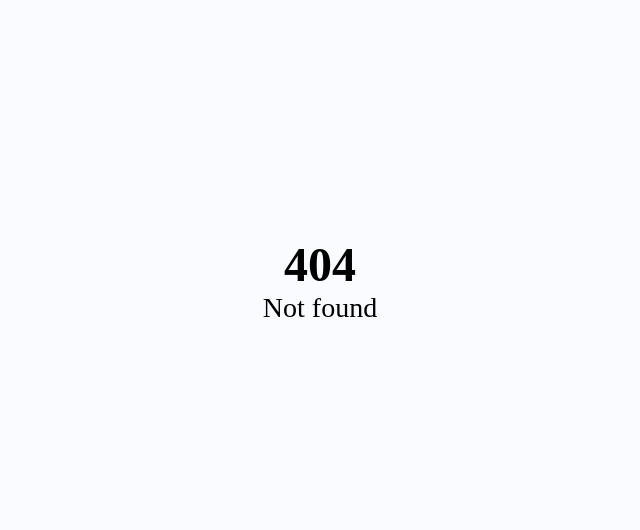
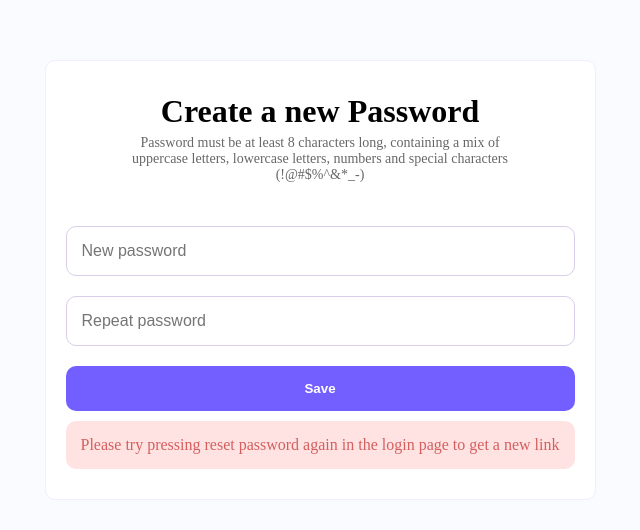
Before and after one commit to JayEshChouhan/singit, a React (Create React App) app: page /auth/update in a window 1280 px wide. Before the commit this address had no page. Shown: the part 130-660 px from the top of the page, without its empty margins (320-960 px from the left). Built offline with nearby package versions, Linux system fonts and the light colour scheme; what react-google-recaptcha-v3 would draw is missing.

Commit message:
Added password reset and accesabillity

```diff
--- a/src/components/idmCallback/selectDevice.js
+++ b/src/components/idmCallback/selectDevice.js
@@ -8,7 +8,7 @@ const SelectDevice = (props) => {
       <img src="https://s3.us-east-2.amazonaws.com/assets.singit.io/success.gif" alt="success" />
       <h3>Successfully logged in!</h3>
       <p>How would you like to use Singit?</p>
-      <a href={"singit://auth/idmCallback?token=" + props.token}><BigButton>Use the app</BigButton></a>
+      <a href={`singit://auth/idmCallback?token=${props.token}`}><BigButton>Use the app</BigButton></a>
       <span className="transparent-button" onClick={props.continue}>Mobile website</span>
     </ContentWrapper>
   </FullPageWrapper>
--- a/src/components/register/summary.js
+++ b/src/components/register/summary.js
@@ -24,10 +24,7 @@ export const Summary = (props) => {
           </h2>
         </div>
 
-        {!props.loading && <BigButton onClick={props.submit}>Confirm and Pay</BigButton>}
-        {props.loading && <BigButton>
-          <PuffLoader color="white" size={10} css='margin: 0 auto; width: 20px; height: 20px' />
-        </BigButton>}
+        <BigButton onClick={props.submit} loading={props.loading}>Confirm and Pay</BigButton>
       </Wrapper>
     </Card>
     <TermsText>By pressing "Confirm and Pay" You agree to the <a href="https://singit.io/privacy" alt="Terms of service">Terms of service</a></TermsText>
--- a/src/components/router.js
+++ b/src/components/router.js
@@ -4,6 +4,8 @@ import Login from "../pages/login";
 import Register from "../pages/register";
 import Success from "../pages/success";
 import NotFound from "./errorPages/notFound";
+import ResetPassword from "../pages/resetPassword";
+import UpdatePassword from "../pages/updatePassword";
 
 const Router = (props) => {
   return <Routes>
@@ -11,6 +13,8 @@ const Router = (props) => {
     <Route exact path="/login" element={<Login />} />
     <Route exact path="/idmCallback" element={<IdmCallback />} />
     <Route exact path="/register" element={<Register />} />
+    <Route exact path="/reset" element={<ResetPassword />} />
+    <Route exact path="/update" element={<UpdatePassword />} />
     <Route exact path="/welcome" element={<Success />} />
     <Route path="*" element={<NotFound />} />
   </Routes>
--- a/src/components/ui/bigButton.js
+++ b/src/components/ui/bigButton.js
@@ -1,12 +1,16 @@
 import styled from "styled-components";
+import PuffLoader from "react-spinners/PuffLoader";
 
 const BigButton = (props) => {
-  return <ConfirmButton {...props}>{props.children}</ConfirmButton>
+  return <ConfirmButton {...props} loading={props.loading ? 1 : 0} onClick={props.loading ? null : props.onClick} onKeyDown={props.loading ? null : props.onClick}>
+    {!props.loading && props.children}
+    {props.loading && <PuffLoader color="white" size={10} css='margin: 0 auto; width: 20px; height: 20px' />}
+  </ConfirmButton>
 };
 
 export default BigButton;
 
-const ConfirmButton = styled.span`
+const ConfirmButton = styled.button`
   width: 100%;
   display: block;
   margin: 20px 0 10px;
@@ -18,10 +22,11 @@ const ConfirmButton = styled.span`
   border-radius: 10px;
   text-align: center;
   cursor: pointer;
+  border: none;
 
   display: flex;
   align-items: center;
   justify-content: center;
 
-  &:hover { opacity: 0.9; }
+  &:hover, &::active { opacity: 0.9; }
 `;
--- /dev/null
+++ b/src/components/updatePassword/success.js
@@ -0,0 +1,15 @@
+import styled from "styled-components";
+import { Link } from "react-router-dom";
+import BigButton from "../ui/bigButton";
+import UpdateFormWrapper from "./updateFormWrapper";
+
+const Success = (props) => {
+  return <UpdateFormWrapper>
+    <img src="https://s3.us-east-2.amazonaws.com/assets.singit.io/success.gif" alt="success" />
+    <h1>Success!</h1>
+    <p>Please wait for an email with further instructions</p>
+    <Link to="/"><BigButton style={{ margin: "30px 0 10px" }}>Back to login</BigButton></Link>
+  </UpdateFormWrapper>
+};
+
+export default Success
--- /dev/null
+++ b/src/components/updatePassword/updateFormWrapper.js
@@ -0,0 +1,11 @@
+import styled from "styled-components"
+
+const UpdateFormWrapper = styled.form`
+  text-align: center;
+  h1 { margin-bottom: 0; }
+  img { max-width: 100px; margin-bottom: -20px; }
+  p { display: block; margin: 5px auto; font-size: 14px; color: var(--medium-text); max-width: 400px; }
+  input { margin-top: 20px; }
+`;
+
+export default UpdateFormWrapper;
--- a/src/pages/login.js
+++ b/src/pages/login.js
@@ -9,21 +9,14 @@ import axios from "axios";
 import ErrorCard from "../components/ui/errorCard";
 import { useForm } from "react-hook-form";
 import { useGoogleReCaptcha } from "react-google-recaptcha-v3";
-import PuffLoader from "react-spinners/PuffLoader";
 
 const Login = (props) => {
-  const [googleButtonWidth, setGoogleButtonWidth] = useState(200);
   const [showError, setShowError] = useState(false);
   const [loading, setLoading] = useState(false);
 
   const navigate = useNavigate();
-  const formRef = useRef();
-  const { register, getValues } = useForm();
+  const { register, getValues, handleSubmit } = useForm();
   const { executeRecaptcha } = useGoogleReCaptcha();
-
-  useEffect(() => {
-    setGoogleButtonWidth(formRef.current.offsetWidth - 60);
-  }, []);
 
   const handleGoogleCredentialResponse = (response) => {
     setShowError(false);
@@ -66,7 +59,7 @@ const Login = (props) => {
         }
 
         localStorage.setItem('token', result.data.token);
-        window.location = window.location.host + "/explore";
+        window.location.href = "/explore";
       })
       .catch(err => {
         setShowError(true);
@@ -75,18 +68,15 @@ const Login = (props) => {
   }
 
   return <Wrapper>
-    <form ref={formRef}>
+    <form onSubmit={handleSubmit(login)}>
       <Card>
         <h1>Welcome back!</h1>
 
         <LargeInput placeholder="Email" {...register('email')} type="text" autoComplete="email" />
         <LargeInput placeholder="Password" {...register('password')} type="password" autoComplete="current-password" />
-        <ResetPass>Forgot password?</ResetPass>
+        <ResetPass><Link to="/reset">Forgot password?</Link></ResetPass>
 
-        {!loading && <BigButton onClick={login}>Login</BigButton>}
-        {loading && <BigButton>
-          <PuffLoader color="white" size={10} css='margin: 0 auto; width: 20px; height: 20px' />
-        </BigButton>}
+        <BigButton type="submit" onClick={login} loading={loading} tabIndex={0}>Login</BigButton>
         <p>Not a member yet? <Link to="/register">Register</Link></p>
 
         {showError && <ErrorCard>Please enter the correct email and password</ErrorCard>}
@@ -134,6 +124,7 @@ const Wrapper = styled.div`
     width: 100%;
     max-width: 450px;
     margin: 0 auto;
+    user-select: none;
 
     .card { padding: 30px; }
 
@@ -165,6 +156,7 @@ const ResetPass = styled.p`
   cursor: pointer;
   font-size: 14px;
   text-align: left;
+  user-select: none;
 
   &:hover { color: var(--dark-text); text-decoration: underline; }
 `;
--- /dev/null
+++ b/src/pages/resetPassword.js
@@ -0,0 +1,52 @@
+import axios from "axios";
+import { useState } from "react";
+import { useForm } from "react-hook-form";
+import { Link } from "react-router-dom";
+import styled from "styled-components";
+import BigButton from "../components/ui/bigButton";
+import Card from "../components/ui/card";
+import FullPageWrapper from "../components/ui/fullPageWrapper";
+import LargeInput from "../components/login/largeInput";
+import ErrorCard from "../components/ui/errorCard";
+import UpdateFormWrapper from "../components/updatePassword/updateFormWrapper";
+import Success from "../components/updatePassword/success";
+
+const ResetPassword = (props) => {
+  const [sent, setSent] = useState(false);
+  const [loading, setLoading] = useState(false);
+  const [error, setError] = useState("");
+
+  const { register, getValues, handleSubmit } = useForm();
+
+  const submit = () => {
+    setLoading(true);
+    let formValue = getValues();
+    formValue.email = formValue.email.trim().toLowerCase();
+
+    axios.post('/users/resetPass', formValue)
+      .then(result => {
+        setSent(true);
+        setLoading(false);
+      })
+      .catch(err => {
+        setError("Please check the email you entered is correct");
+        setLoading(false);
+      });
+  }
+
+  return <FullPageWrapper>
+    <Card>
+      {!sent && <UpdateFormWrapper onSubmit={handleSubmit(submit)}>
+        <h1>Reset Password</h1>
+        <p>Please wait for an email with further instructions.</p>
+        <p>This might take 2-3 minutes</p>
+        <LargeInput placeholder="Email" autoCapitalize="false" autoComplete="email" {...register('email')} />
+        <BigButton type="submit" style={{ margin: "10px 0" }} onClick={submit} loading={loading}>Submit</BigButton>
+        {error && <ErrorCard>{error}</ErrorCard>}
+      </UpdateFormWrapper>}
+      {sent && <Success />}
+    </Card>
+  </FullPageWrapper>
+};
+
+export default ResetPassword;
--- /dev/null
+++ b/src/pages/updatePassword.js
@@ -0,0 +1,82 @@
+import { useEffect, useState } from "react";
+import styled from "styled-components";
+import { useForm } from "react-hook-form";
+import FullPageWrapper from "../components/ui/fullPageWrapper";
+import Card from "../components/ui/card";
+import LargeInput from "../components/login/largeInput";
+import BigButton from "../components/ui/bigButton";
+import ErrorCard from "../components/ui/errorCard";
+import axios from "axios";
+import { useSearchParams } from "react-router-dom";
+import UpdateFormWrapper from "../components/updatePassword/updateFormWrapper";
+import Success from "../components/updatePassword/success";
+
+const UpdatePassword = () => {
+  const [loading, setLoading] = useState();
+  const [error, setError] = useState('');
+  const [updated, setUpdated] = useState(false);
+
+  const { register, getValues, handleSubmit } = useForm();
+  const [searchParams, setSearchParams] = useSearchParams();
+
+  const checkPassword = function (password) {
+    if (
+      password.length > 8 &&
+      password.match(/[A-Z]/) &&
+      password.match(/[a-z]/) &&
+      password.match(/[0-9]/) &&
+      password.match(/[!@#$%^&*_-]/) &&
+      !password.includes("singit")
+    )
+      return true;
+    return false;
+  };
+
+  useEffect(() => {
+    let code = searchParams.get('code');
+    if (!code) {
+      setError('Please try pressing reset password again in the login page to get a new link')
+    }
+  }, [searchParams]);
+
+  const submit = () => {
+    setError('');
+    setLoading(true);
+    let form = getValues();
+    if (form.password !== form.repeat) {
+      setError('Please make sure you repeat the password correctly');
+      setLoading(false);
+      return;
+    } else if (!checkPassword(form.password)) {
+      setError('Please make sure the new password is strong enough');
+      setLoading(false);
+      return;
+    }
+
+    axios.post("/users/updatePass", { code: searchParams.get('code'), password: form.password })
+      .then(result => {
+        setUpdated(true);
+        setLoading(false);
+      }).catch(err => {
+        setError('Something went wrong - please try again');
+        setLoading(false);
+      })
+  };
+
+  return <FullPageWrapper>
+    <Card>
+      {!updated && <UpdateFormWrapper onSubmit={handleSubmit(submit)}>
+        <h1>Create a new Password</h1>
+        <p>Password must be at least 8 characters long, containing a mix of uppercase letters, lowercase letters, numbers and special characters (!@#$%^&*_-)</p>
+        <br />
+        <LargeInput placeholder="New password" {...register('password')} type="password" autoComplete="new-password" tabIndex={0} />
+        <LargeInput placeholder="Repeat password" {...register('repeat')} type="password" autoComplete="new-password" tabIndex={0} />
+        <BigButton type="submit" onClick={submit} loading={loading} tabIndex={0}>Save</BigButton>
+        {error && <ErrorCard>{error}</ErrorCard>}
+      </UpdateFormWrapper>}
+      {updated && <Success />}
+    </Card>
+  </FullPageWrapper>
+};
+
+export default UpdatePassword;
```
